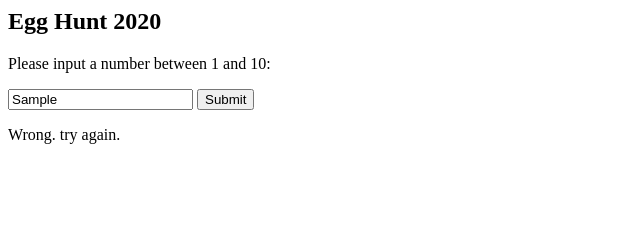
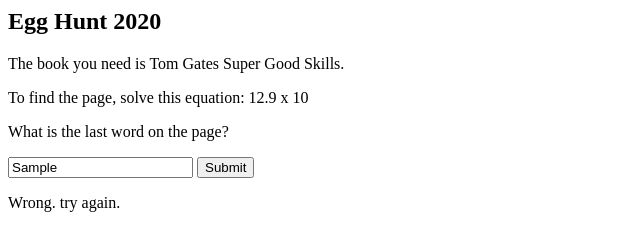
Before and after one commit to rodimvs/egghunt, a plain HTML site: page index.html in a window 1280 px wide. Both pictures are taken after typing "Sample" into the empty fields and a click on the button "Submit". Shown: the whole page, without its empty margins (0-640 px from the left). Drawn offline with Linux system fonts and the light colour scheme.

Commit message:
Add files via upload

```diff
--- a/index.html
+++ b/index.html
@@ -3,7 +3,11 @@
 
 <h2>Egg Hunt 2020</h2>
 
-<p>Please input a number between 1 and 10:</p>
+<p>The book you need is Tom Gates Super Good Skills.</p>
+
+<p>To find the page, solve this equation: 12.9 x 10</p>
+
+<p>What is the last word on the page?</p>
 
 <input id="numb">
 
@@ -21,7 +25,7 @@
   answer = "surprise";
 
   // If x is Not a Number or less than one or greater than 10
-  if (x == answer) {
+  if (x == "SURPRISE" || x == "surprise") {
     text = "Correct! The next clue is...";
   } else {
     text = "Wrong. try again.";
```
